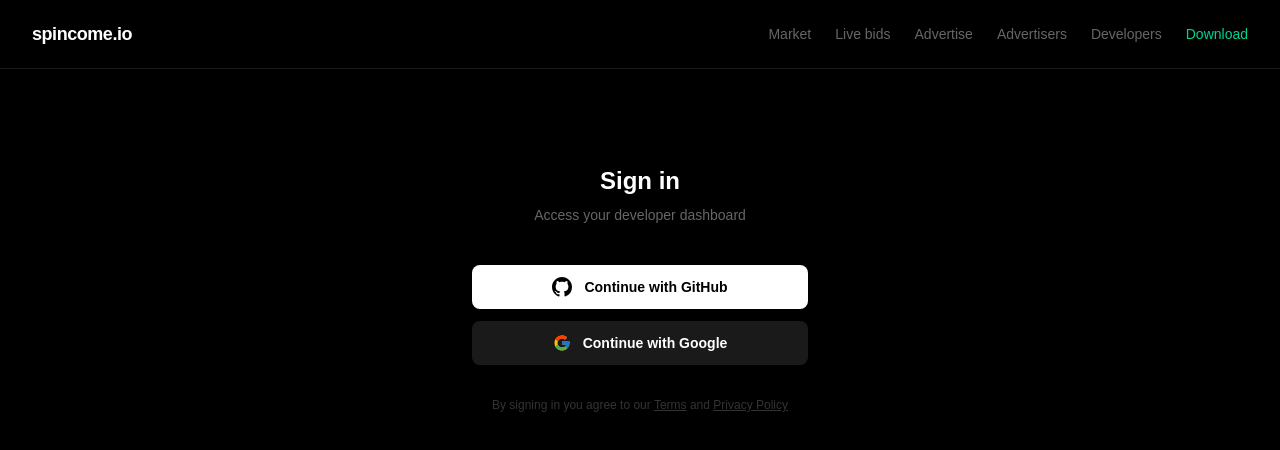
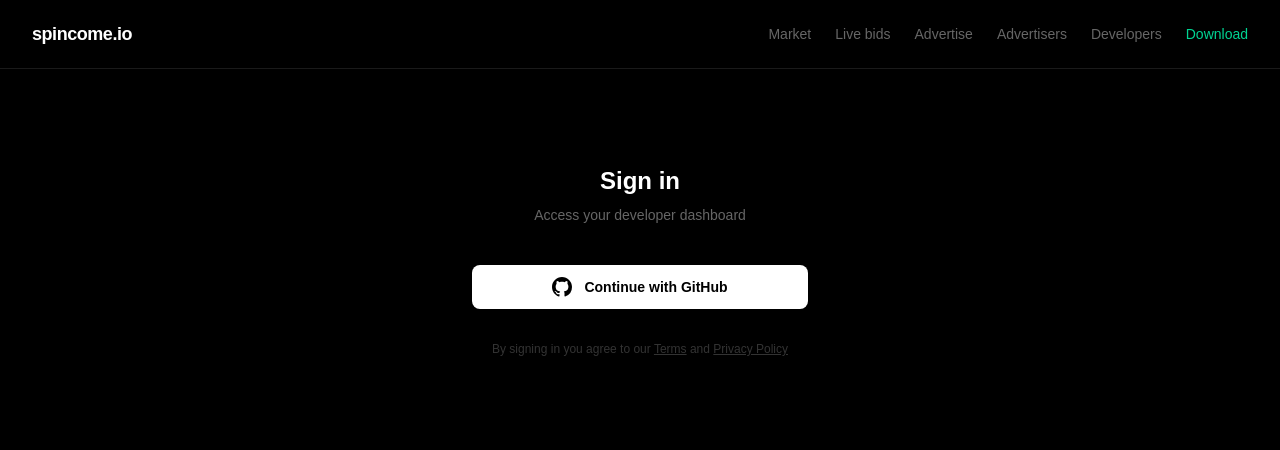
Before and after one commit to brozarti/spincome, a Next.js app in the folder apps/marketplace/: page /login in a window 1280 px wide. Shown: the top 450 px of the page. Built offline with nearby package versions, Linux system fonts and the light colour scheme.

Commit message:
Remove Google auth, GitHub only for now

```diff
--- a/apps/marketplace/app/login/page.tsx
+++ b/apps/marketplace/app/login/page.tsx
@@ -24,19 +24,6 @@ export default function LoginPage() {
           Continue with GitHub
         </button>
 
-        {/* Google (shows only if configured) */}
-        <button
-          onClick={() => signIn("google", { callbackUrl: "/dev" })}
-          className="w-full flex items-center justify-center gap-3 bg-white/10 text-white font-semibold py-3 rounded-lg text-sm hover:bg-white/15 transition-colors"
-        >
-          <svg width="18" height="18" viewBox="0 0 48 48">
-            <path fill="#FFC107" d="M43.6 20.1H42V20H24v8h11.3C33.9 33.5 29.4 36 24 36c-6.6 0-12-5.4-12-12s5.4-12 12-12c3 0 5.8 1.1 7.9 3l5.7-5.7C33.9 5.6 29.2 4 24 4 12.9 4 4 12.9 4 24s8.9 20 20 20 20-8.9 20-20c0-1.3-.2-2.7-.4-3.9z"/>
-            <path fill="#FF3D00" d="M6.3 14.7l6.6 4.8C14.5 15.3 18.8 12 24 12c3 0 5.8 1.1 7.9 3l5.7-5.7C33.9 5.6 29.2 4 24 4 16.3 4 9.7 8.3 6.3 14.7z"/>
-            <path fill="#4CAF50" d="M24 44c5 0 9.5-1.8 13-4.7l-6-5.1C29.1 35.7 26.7 36 24 36c-5.4 0-9.9-3.5-11.3-8.5l-6.5 5C9.5 39.1 16.2 44 24 44z"/>
-            <path fill="#1976D2" d="M43.6 20.1H42V20H24v8h11.3c-.8 2.2-2.2 4.1-4.1 5.5l6 5.1C36.7 39 44 34 44 24c0-1.3-.2-2.7-.4-3.9z"/>
-          </svg>
-          Continue with Google
-        </button>
 
         <p className="text-white/20 text-xs text-center mt-8">
           By signing in you agree to our{" "}
--- a/apps/marketplace/lib/next-auth.ts
+++ b/apps/marketplace/lib/next-auth.ts
@@ -1,6 +1,5 @@
 import { NextAuthOptions } from "next-auth";
 import GitHubProvider from "next-auth/providers/github";
-import GoogleProvider from "next-auth/providers/google";
 import { prisma } from "./prisma";
 import { nanoid } from "nanoid";
 
@@ -10,10 +9,6 @@ export const authOptions: NextAuthOptions = {
       clientId: process.env.GITHUB_CLIENT_ID ?? "",
       clientSecret: process.env.GITHUB_CLIENT_SECRET ?? "",
     }),
-    ...(process.env.GOOGLE_CLIENT_ID ? [GoogleProvider({
-      clientId: process.env.GOOGLE_CLIENT_ID,
-      clientSecret: process.env.GOOGLE_CLIENT_SECRET ?? "",
-    })] : []),
   ],
   pages: {
     signIn: "/login",
```
